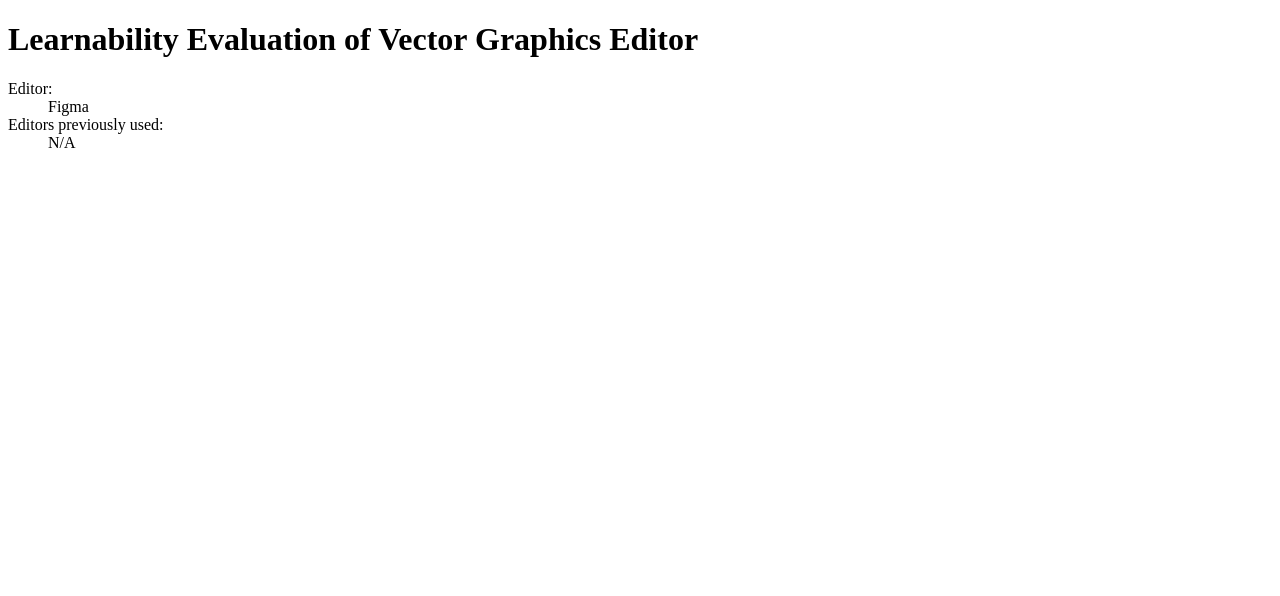
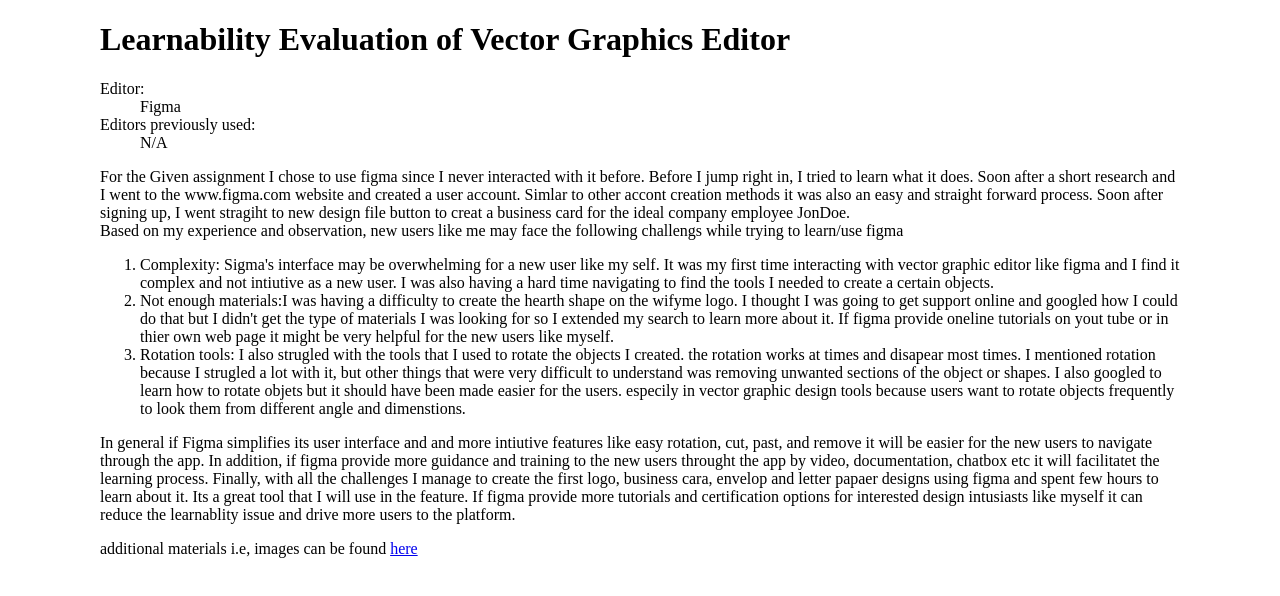
Before and after one commit to designftw/hw2-yonas39, a plain HTML site: page learnability-eval/index.html in a window 1280 px wide. Drawn offline with Linux system fonts and the light colour scheme.

Commit message:
learnablity Evaluation completed

```diff
--- /dev/null
+++ b/learnability-eval/Style_.css
@@ -0,0 +1,11 @@
+html,
+body {
+  margin: 0;
+  height: 100%;
+}
+img {
+  display: block;
+  width: 100%;
+  height: 100%;
+  object-fit: cover;
+}
--- a/learnability-eval/index.html
+++ b/learnability-eval/index.html
@@ -4,7 +4,7 @@
     <meta charset="UTF-8" />
     <title>Learnability Evaluation of Vector Graphics Editor</title>
   </head>
-  <body>
+  <body style="margin-left: 100px; margin-right: 100px">
     <h1>Learnability Evaluation of Vector Graphics Editor</h1>
 
     <dl>
@@ -17,5 +17,65 @@
     </dl>
 
     <!-- Writeup here -->
+    <div>
+      <p>
+        For the Given assignment I chose to use figma since I never interacted
+        with it before. Before I jump right in, I tried to learn what it does.
+        Soon after a short research and I went to the www.figma.com website and
+        created a user account. Simlar to other accont creation methods it was
+        also an easy and straight forward process. Soon after signing up, I went
+        stragiht to new design file button to creat a business card for the
+        ideal company employee JonDoe.
+        <br />
+        Based on my experience and observation, new users like me may face the
+        following challengs while trying to learn/use figma
+      </p>
+      <ol>
+        <li>
+          Complexity: Sigma's interface may be overwhelming for a new user like
+          my self. It was my first time interacting with vector graphic editor
+          like figma and I find it complex and not intiutive as a new user. I
+          was also having a hard time navigating to find the tools I needed to
+          create a certain objects.
+        </li>
+        <li>
+          Not enough materials:I was having a difficulty to create the hearth
+          shape on the wifyme logo. I thought I was going to get support online
+          and googled how I could do that but I didn't get the type of materials
+          I was looking for so I extended my search to learn more about it. If
+          figma provide oneline tutorials on yout tube or in thier own web page
+          it might be very helpful for the new users like myself.
+        </li>
+        <li>
+          Rotation tools: I also strugled with the tools that I used to rotate
+          the objects I created. the rotation works at times and disapear most
+          times. I mentioned rotation because I strugled a lot with it, but
+          other things that were very difficult to understand was removing
+          unwanted sections of the object or shapes. I also googled to learn how
+          to rotate objets but it should have been made easier for the users.
+          especily in vector graphic design tools because users want to rotate
+          objects frequently to look them from different angle and dimenstions.
+        </li>
+      </ol>
+      <p>
+        In general if Figma simplifies its user interface and and more intiutive
+        features like easy rotation, cut, past, and remove it will be easier for
+        the new users to navigate through the app. In addition, if figma provide
+        more guidance and training to the new users throught the app by video,
+        documentation, chatbox etc it will facilitatet the learning process.
+        Finally, with all the challenges I manage to create the first logo,
+        business cara, envelop and letter papaer designs using figma and spent
+        few hours to learn about it. Its a great tool that I will use in the
+        feature. If figma provide more tutorials and certification options for
+        interested design intusiasts like myself it can reduce the learnablity
+        issue and drive more users to the platform.
+      </p>
+      <footer>
+        additional materials i.e, images can be found
+        <a href="images.html" alt="screen shot images from figma interaction"
+          >here</a
+        >
+      </footer>
+    </div>
   </body>
 </html>
```
Also changed, not shown: learnability-eval/images.html (added, +21 -0 lines), learnability-eval/SS_1.png (added), learnability-eval/SS_2.png (added), learnability-eval/SS_3.png (added), learnability-eval/SS_4.png (added), learnability-eval/SS_5.png (added), learnability-eval/SS_6.png (added), learnability-eval/SS_7.png (added), learnability-eval/SS_8.png (added).
